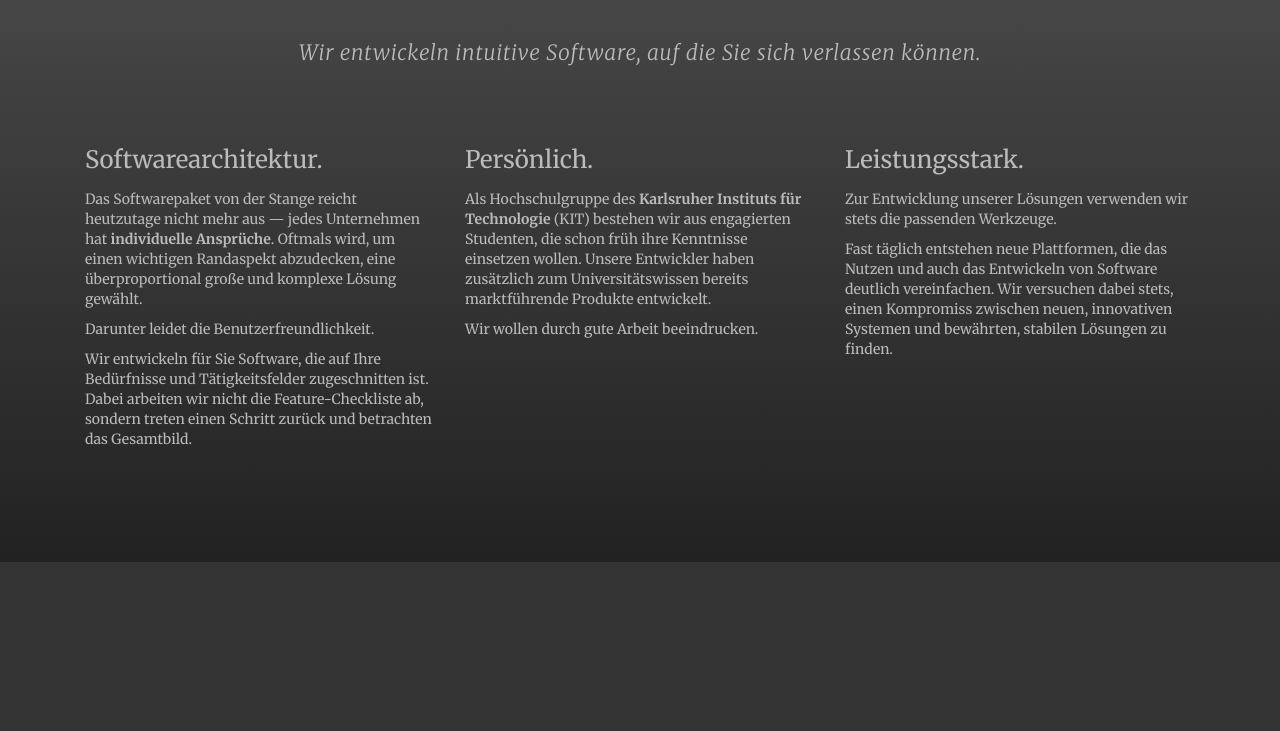
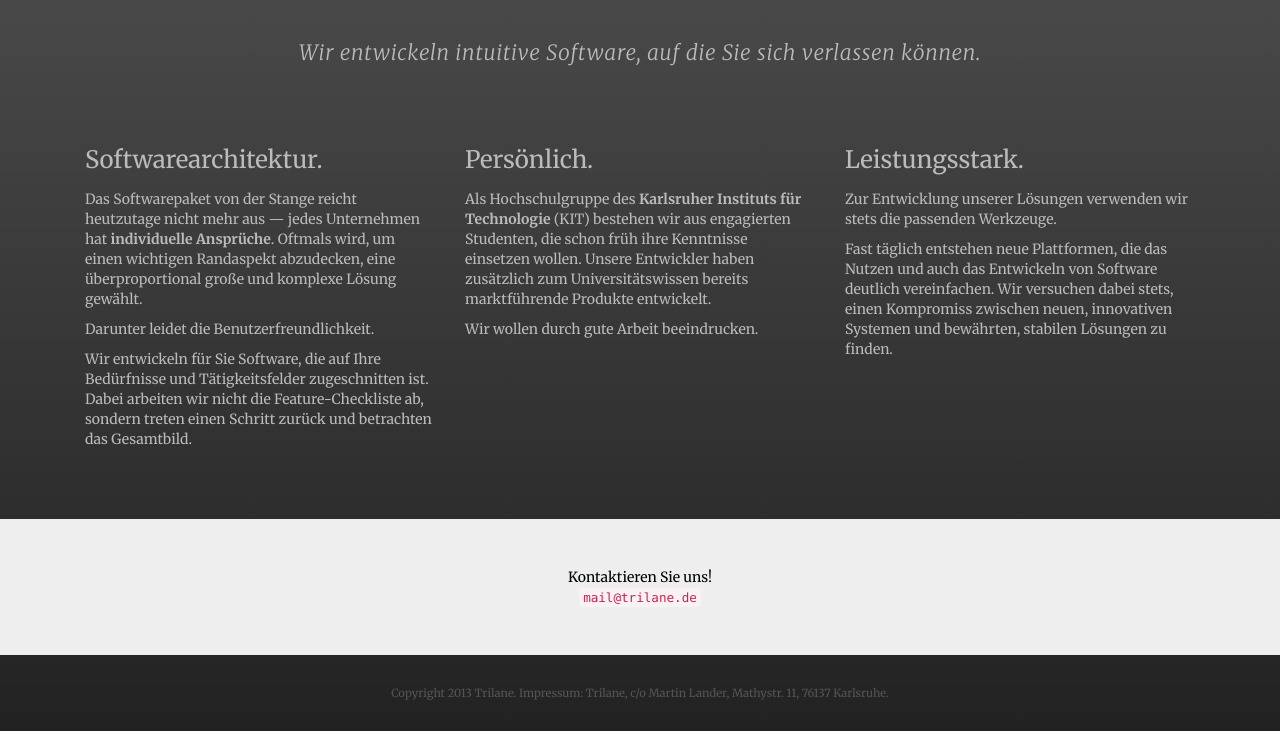
Before and after one commit to trilane/trilane.github.com, a plain HTML site: page index.html in a window 1280 px wide. Shown: the part 238-969 px from the top of the page. Before the commit the page ends 800 px from the top, so only its background shows below. Drawn offline with nearby package versions, Linux system fonts and the light colour scheme.

Commit message:
add footer and contact link

```diff
--- a/index.html
+++ b/index.html
@@ -30,9 +30,20 @@
     #features {
       position:relative;
       margin-top: 60px;
+      margin-bottom:60px;
     }
     #features p {
       width: 100%;
+    }
+    footer {
+      margin:30px 3em;
+      text-align: center;
+      color: #555;
+      font-size: 80%;
+    }
+    .jumbotron {
+      color: #000;
+      text-align: center;
     }
   </style>
   <body>
@@ -69,5 +80,17 @@
         </div>
       </div>
     </div>
+
+    <a href="mailto:mail@trilane.de">
+      <div class="jumbotron">
+        Kontaktieren Sie uns!
+        <br>
+        <code>mail@trilane.de</code>
+      </div>
+    </a>
+
+    <footer>
+      Copyright 2013 Trilane. Impressum: Trilane, c/o Martin Lander, Mathystr. 11, 76137 Karlsruhe.
+    </footer>
   </body>
 </html>
```
